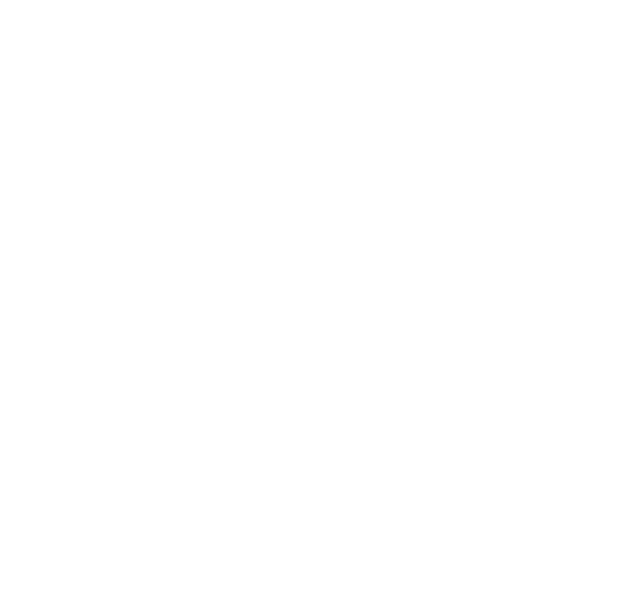
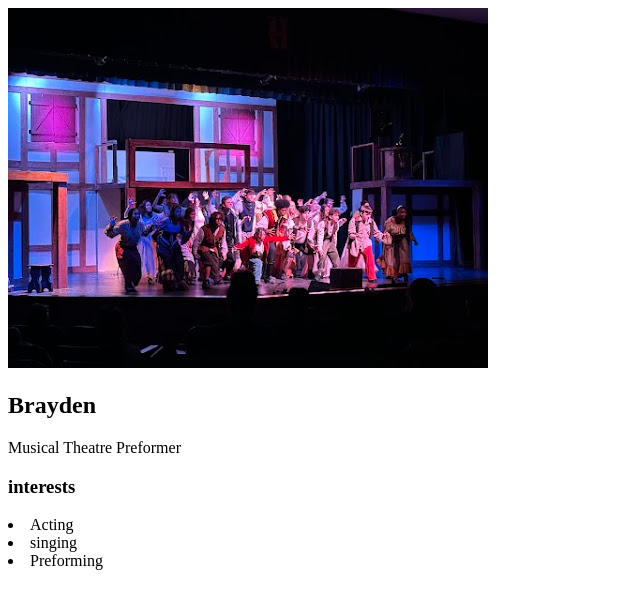
Before and after one commit to BraydenGregor8/BraydenGregor8.github.io, a plain HTML site: page index.html in a window 1280 px wide. Shown: the whole page, without its empty margins (0-640 px from the left). Drawn offline with Linux system fonts and the light colour scheme.

Commit message:
commit 8/19

```diff
--- a/index.html
+++ b/index.html
@@ -1,12 +1,36 @@
 <!DOCTYPE html>
 <html>
   <head>
-    <title>CHANGE ME</title>
+    <title>Musical Fan</title>
   </head>
 
   <body>
     <!-- All content goes here -->
     <div id="all-contents">
+      <nav>
+
+      </nav>
+
+   <main>
+   <!-- Sidebar section -->
+    <div class="sidebar">
+     <img class="sidebar-img" src="images/Itsabeast.jpg">
+    </div>
+
+  <!-- Content section -->
+  <div class="content">
+    <h2>Brayden</h2>
+    <p>Musical Theatre Preformer</p>
+    <div id="interests">
+      <h3>interests</h3>
+      <u1>
+        <li>Acting</li>
+        <li>singing</li>
+        <li>Preforming</li>
+      </u1>
+    </div>
+  </div>
+</main>
 
     </div>
   </body>
```
Also changed, not shown: Images/Its a beast.jpg (added), Images/Itsabeast.jpg (added).
